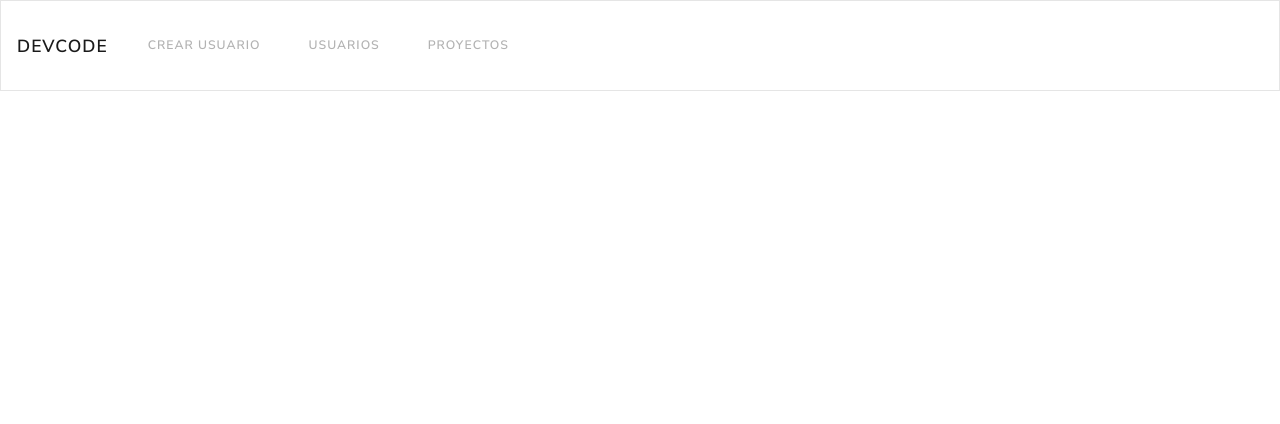
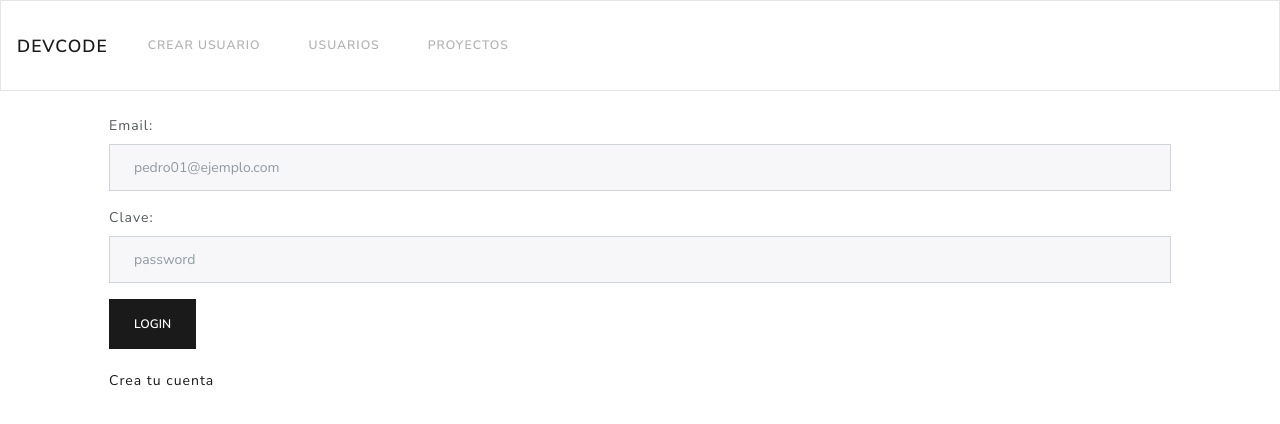
Before and after one commit to slopez17/devCode, a React (Create React App) app in the folder front/: page /login in a window 1280 px wide. Shown: the top 424 px of the page. Built offline with nearby package versions, Linux system fonts and the light colour scheme; the HTML template or start-up script is replaced by a standard one.

Commit message:
agregar parte del componente login y autenticación usuario

```diff
--- a/front/src/App.js
+++ b/front/src/App.js
@@ -2,6 +2,7 @@ import React from "react";
 import CrearUsuario from "./components/CreateUsuario";
 import UsuariosList from "./components/UsuariosList";
 import ProyectosList from "./components/ProyectosList";
+import Login from "./components/Login";
 import { BrowserRouter as Router, Route, Switch } from "react-router-dom";
 
 import { Navigation } from "./components/Navbar";
@@ -18,6 +19,7 @@ function App() {
           <Route exact path="/" component={UsuariosList} />
           <Route exact path="/new-usuario" component={CrearUsuario} />
           <Route exact path="/list-proyects" component={ProyectosList} />
+          <Route exact path="/login" component={Login} />
         </Switch>
       </div>
     </Router>
--- /dev/null
+++ b/front/src/components/Login.js
@@ -0,0 +1,65 @@
+import React, { useState } from "react";
+import { useMutation } from "@apollo/react-hooks";
+import { gql } from "apollo-boost";
+
+import {
+  Button,
+  Container,
+  FormGroup,
+} from "reactstrap";
+
+
+const CrearUsuario = () => {
+
+  const [email, setEmail] = useState("")
+  const [password, setPassword] = useState("")
+
+  return (
+    <Container>
+        <FormGroup>
+          <label>
+            Email:
+          </label>
+          <input
+            className="form-control"
+            name="email"
+            type="text"
+            value={email}
+            onChange={(e) => setEmail(e.target.value)}
+            placeholder="pedro01@ejemplo.com"
+            required
+          />
+        </FormGroup>
+        <FormGroup>
+          <label>
+            Clave:
+          </label>
+          <input
+            className="form-control"
+            name="password"
+            type="password"
+            placeholder="password"
+            onChange={(e) => setPassword(e.target.value)}
+            value={password}
+            required
+          />
+        </FormGroup>
+
+          <Button
+            color="primary"
+            type="submit"
+          >
+            Login
+          </Button>
+
+
+      <br />
+      <br />
+
+      <a tag="a" href="/register">Crea tu cuenta</a>
+
+    </Container>
+)
+}
+
+export default CrearUsuario
```
Also changed, not shown: 2 other files (tests, documents, lock files or other folders).
